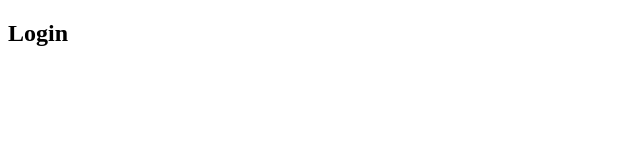
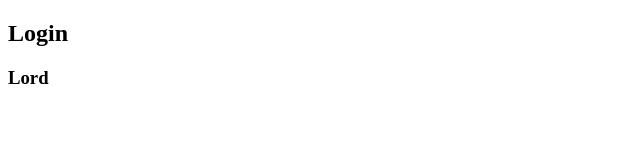
Before and after one commit to ProfAlus/MyApp-Creation, a plain HTML site: page login.html in a window 1280 px wide. Shown: the full height of the page, 0-640 px from the left. Drawn offline with Linux system fonts and the light colour scheme.

Commit message:
Added h3 header

```diff
--- a/login.html
+++ b/login.html
@@ -9,6 +9,7 @@
 <body>
     <div>
     <h2>Login</h2>
+    <h3>Lord</h3>
 </div>
 </body>
 </html>
```
